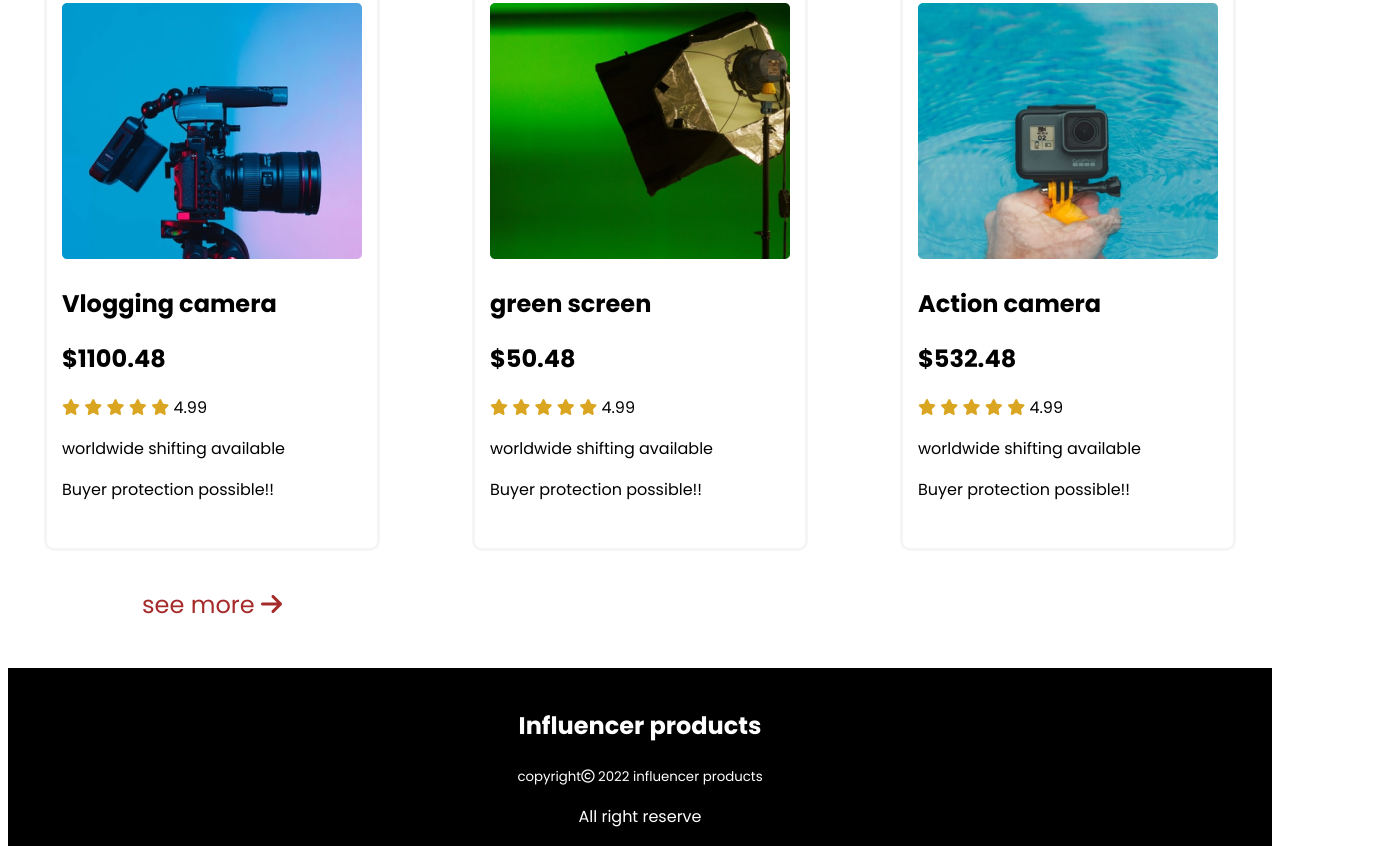
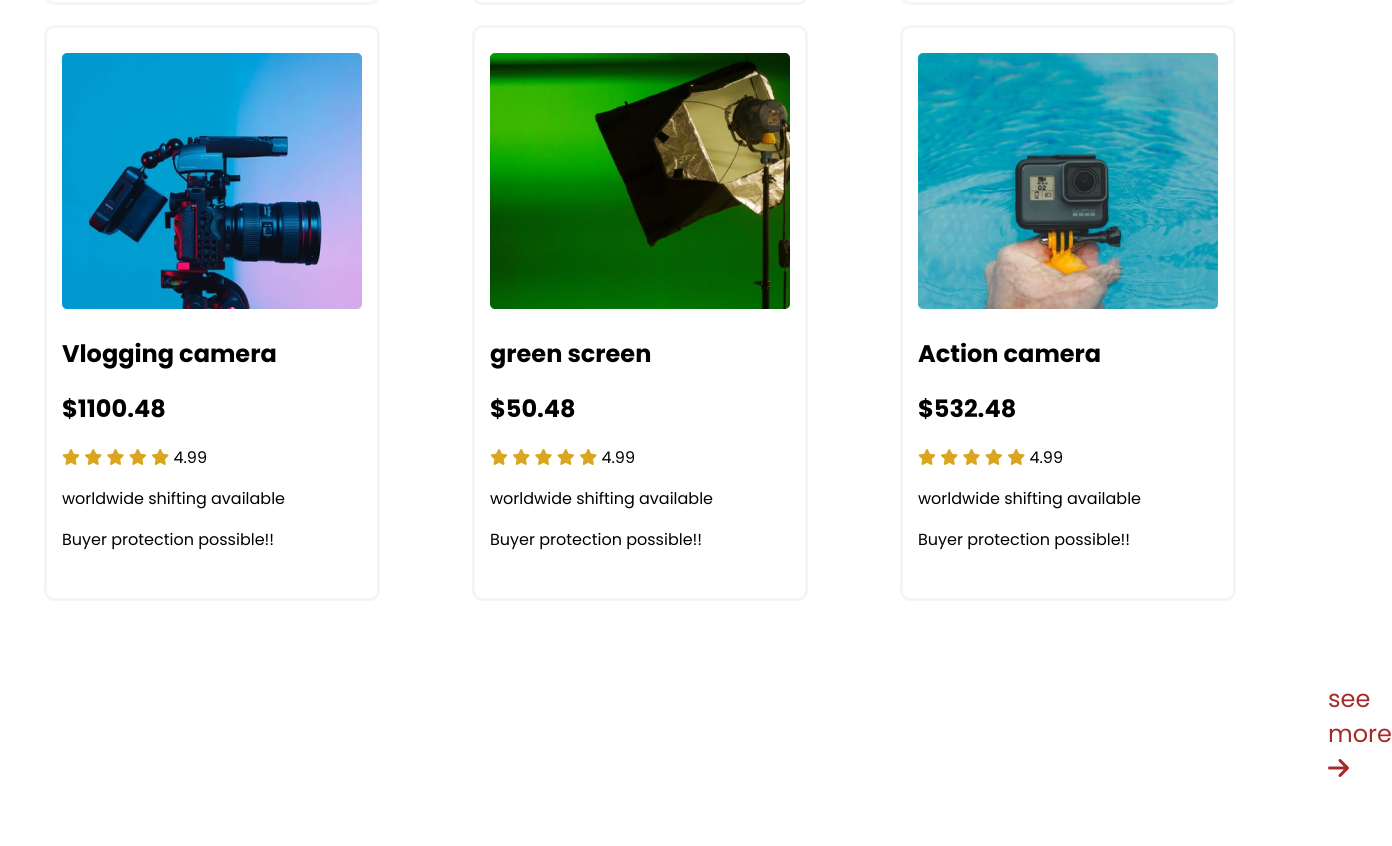
Before and after one commit to naiemislam110133/influencer-gear, a plain HTML site: page index.html in a window 1280 px wide. Shown: the part 1944-2790 px from the top of the page, 1392 px wide, since content can reach past the window. Drawn offline with Linux system fonts and the light colour scheme; a web font is replaced by a local one.

Commit message:
added margin

```diff
--- a/index.html
+++ b/index.html
@@ -171,8 +171,10 @@
                         <p>worldwide shifting available</p>
                         <p>Buyer protection possible!!</p>
                     </article>
-                    <p class="extra-collection"><a href="">see more <i class="fas fa-arrow-right "></i></a></p>
                 </div>
+                <div class="extra-collection">
+                    <p><a href="">see more <i class="fas fa-arrow-right "></i></a></p>
+                   </div>
             </div>
         </section>
         <section class="footer-container">
--- a/styles/style.css
+++ b/styles/style.css
@@ -38,10 +38,10 @@ font-family: 'Poppins', sans-serif;
     transition: 4s ease-in-out;
 }
 /* top collection  styles */
+
  #section-title{
     text-align: center;
-    margin-top: 80px;
-    margin-bottom: 30px;
+   margin: 80px 0;
     font-size: 2em;
 }
 
@@ -50,6 +50,7 @@ font-family: 'Poppins', sans-serif;
     grid-template-columns: repeat(3, 1fr);
     justify-items: center;
     grid-gap: 20px;
+    margin-bottom: 80px;
 }
 .collection{
     height: 520px;
@@ -67,7 +68,11 @@ font-family: 'Poppins', sans-serif;
 .fa-star.filled{
     color: goldenrod;
 }
- a{
+.extra-collection{
+    margin-left: 1320px;
+
+}
+.extra-collection a{
 text-decoration: none;
 color: brown;
 font-size: 1.5em;
@@ -78,7 +83,7 @@ font-size: 1.5em;
    background-color: black;
 text-align: center;
 color: white;
-margin-top: 30px;
+margin-top: 80px;
 padding: 20px 10px;
 
 }
```
